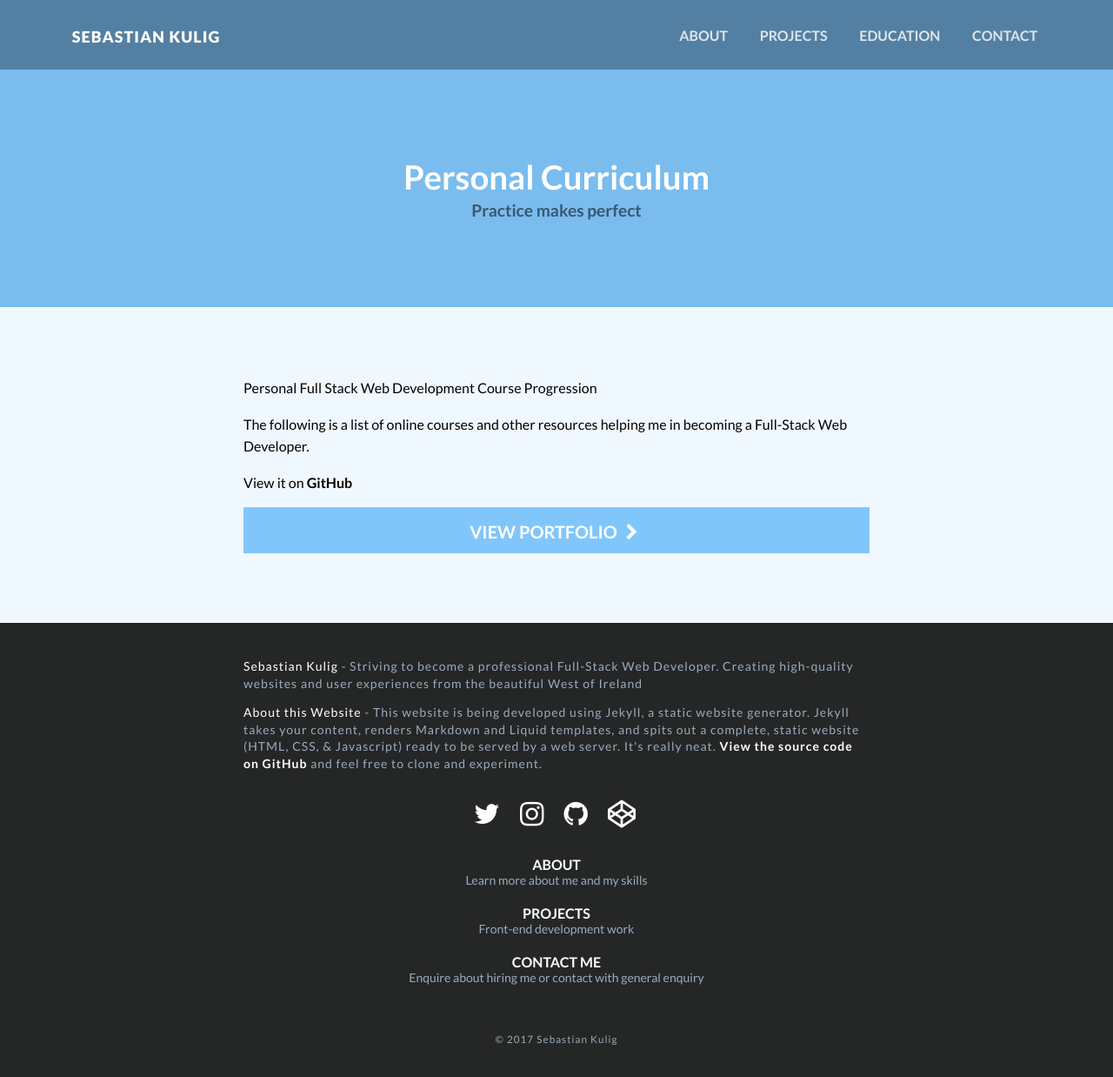
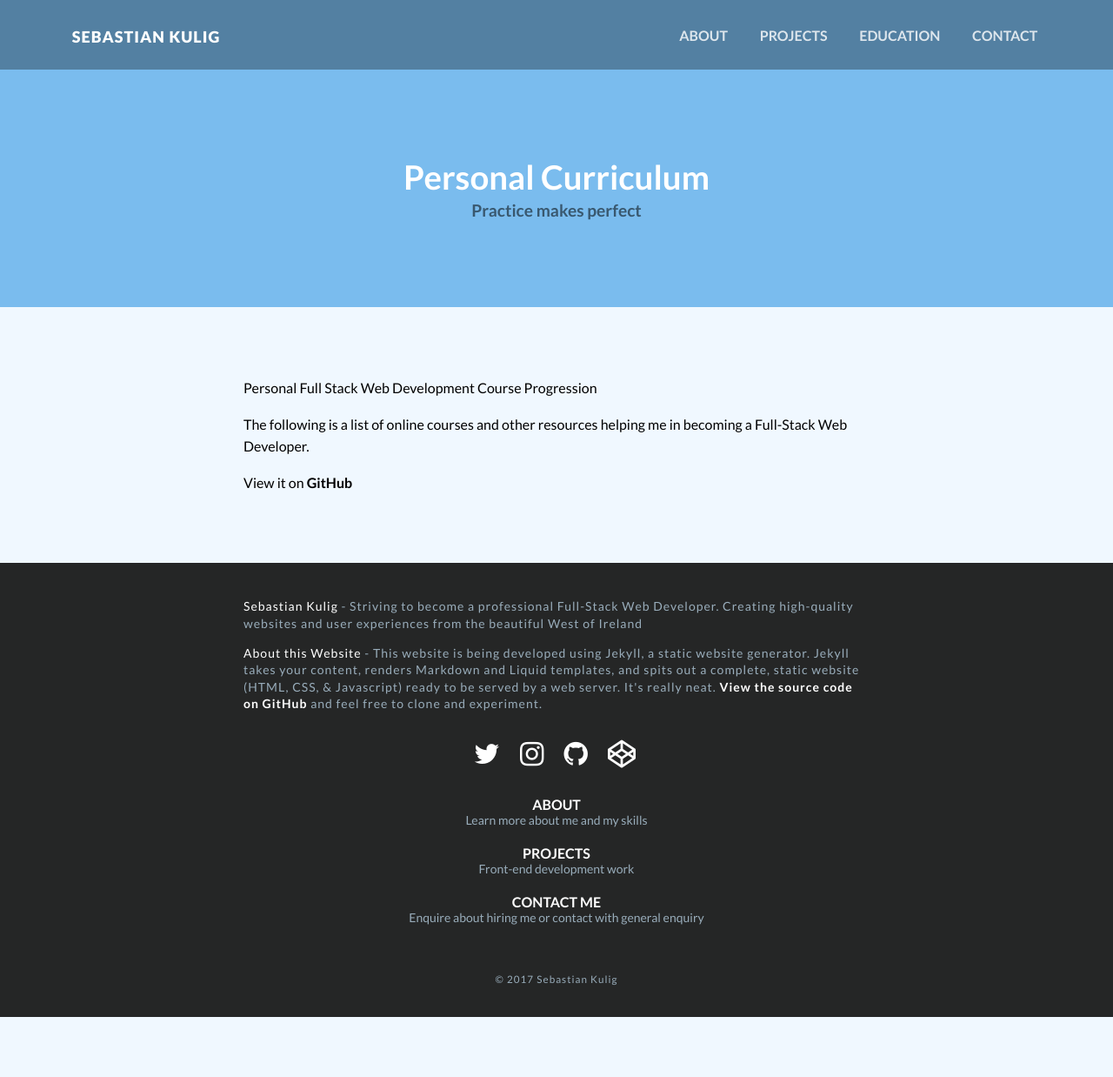
Before and after one commit to sebam2k4/sebastiankulig-Jekyll, a Jekyll site: the page built from source/_pages/Personal-curriculum.md, in a window 1280 px wide. Shown: the whole page at 87% size. Built offline with Jekyll 4.4.1, drawn with Linux system fonts in a browser that asks for light colours; nearby versions of some CDN libraries; after the commit the page ends 1169 px from its top, so only the background shows below that.

Commit message:
removed button include

```diff
--- a/source/_pages/Personal-curriculum.md
+++ b/source/_pages/Personal-curriculum.md
@@ -15,5 +15,3 @@ Personal Full Stack Web Development Course Progression
 The following is a list of online courses and other resources helping me in becoming a Full-Stack Web Developer.
 
 View it on [GitHub](https://github.com/sebam2k4/Web-Development-Curriculum "Visit my Personal Curriculum Repository on GitHub")
-
-{% include button.html relative_url="" title="View Web Design Portfolio" text="View Portfolio" %}
```
